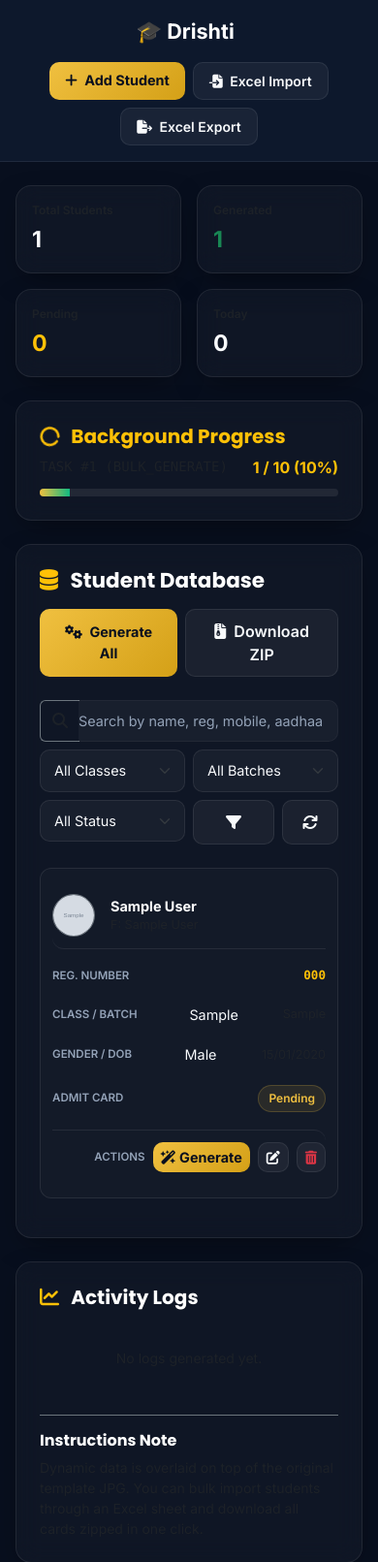
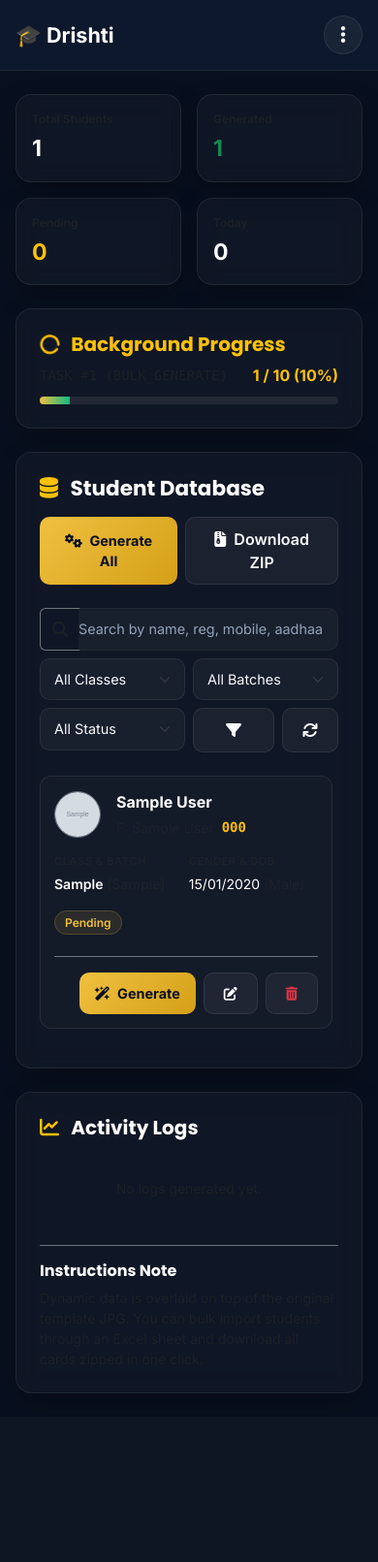
Before and after one commit to 123guddukumar/rkdrishty_admit_card, a Django app: page / in a window 390 px wide. Shown: the top 1611 px of the page at 97% size. After the commit the page ends 1441 px from the top, so only its background shows below. Run offline with Django 5.2, Linux system fonts and the light colour scheme; tables that the repository leaves empty hold one stand-in row (values such as "Sample post"); grey boxes marked "Sample" are stand-in pictures; data that the repository does not hold is empty; some libraries are stand-ins or nearby versions.

Commit message:
feat: display students in premium list view, collapse header actions into a 3-dot dropdown on mobile

```diff
--- a/admit_cards/templates/admit_cards/dashboard.html
+++ b/admit_cards/templates/admit_cards/dashboard.html
@@ -236,56 +236,48 @@
       border-bottom: none;
     }
 
-    /* Responsive Table to Cards styling for Mobile screens */
-    @media (max-width: 991px) {
-      .premium-table, .premium-table thead, .premium-table tbody, .premium-table th, .premium-table td, .premium-table tr {
-        display: block;
+    /* Premium Student List View Styling */
+    .student-list-container {
+      max-height: 60vh;
+      overflow-y: auto;
+      padding-right: 6px;
     }
-      .premium-table thead {
-        display: none;
+
+    /* Scrollbar */
+    .student-list-container::-webkit-scrollbar {
+      width: 6px;
     }
-      .premium-table tbody tr {
-        background-color: rgba(255, 255, 255, 0.02);
+    .student-list-container::-webkit-scrollbar-track {
+      background: rgba(255, 255, 255, 0.01);
+      border-radius: 4px;
+    }
+    .student-list-container::-webkit-scrollbar-thumb {
+      background: rgba(255, 255, 255, 0.1);
+      border-radius: 4px;
+    }
+    .student-list-container::-webkit-scrollbar-thumb:hover {
+      background: rgba(255, 255, 255, 0.2);
+    }
+
+    .student-list-item {
+      background: rgba(255, 255, 255, 0.02);
       border: 1px solid var(--border-color);
       border-radius: 12px;
-        margin-bottom: 16px;
-        padding: 16px 12px;
+      padding: 16px;
+      transition: all 0.2s;
     }
-      .premium-table td {
-        padding: 10px 0;
-        border: none;
-        display: flex;
-        justify-content: space-between;
-        align-items: center;
-        text-align: right;
-        font-size: 0.9rem;
+    .student-list-item:hover {
+      background: rgba(255, 255, 255, 0.04);
+      border-color: rgba(240, 192, 64, 0.2);
+      transform: translateY(-1px);
+      box-shadow: 0 4px 15px -3px rgba(0, 0, 0, 0.3);
     }
-      .premium-table td:first-child {
-        justify-content: flex-start;
-        text-align: left;
-        border-bottom: 1px solid var(--border-color);
-        padding-bottom: 12px;
-        margin-bottom: 8px;
-        width: 100%;
-        display: flex;
+
+    @media (max-width: 768px) {
+      .student-list-item {
+        padding: 14px;
       }
-      .premium-table td::before {
-        content: attr(data-label);
-        font-weight: 600;
-        color: var(--text-muted);
-        text-transform: uppercase;
-        font-size: 0.72rem;
-        text-align: left;
-        margin-right: 8px;
-      }
-      .premium-table td:first-child::before {
-        display: none;
-      }
-      .premium-table td:last-child {
-        justify-content: flex-end;
-        border-top: 1px solid var(--border-color);
-        padding-top: 12px;
-        margin-top: 8px;
+      .student-list-item > div {
         width: 100%;
       }
     }
@@ -312,12 +304,14 @@
   <!-- NAVBAR -->
   <nav class="premium-navbar">
     <div class="container-fluid px-3 px-md-5">
-      <div class="d-flex flex-column flex-md-row align-items-center justify-content-between gap-3">
+      <div class="d-flex align-items-center justify-content-between">
         <a href="{% url 'dashboard' %}" class="d-flex align-items-center text-decoration-none">
           <span class="fs-4 fw-bold text-white me-2">🎓 Drishti</span>
           <span class="fs-6 text-muted border-start border-secondary ps-2 d-none d-sm-inline">Admit Card Panel</span>
         </a>
-        <div class="d-flex flex-wrap gap-2 justify-content-center">
+
+        <!-- Actions: Desktop -->
+        <div class="d-none d-md-flex gap-2">
           <a href="{% url 'add_student' %}" class="btn btn-premium btn-sm py-2 px-3">
             <i class="fa-solid fa-plus me-1"></i> Add Student
           </a>
@@ -327,6 +321,33 @@
           <a href="{% url 'export_excel' %}" class="btn btn-premium-secondary btn-sm py-2 px-3">
             <i class="fa-solid fa-file-export me-1"></i> Excel Export
           </a>
+        </div>
+
+        <!-- Actions: Mobile (3-Dot Dropdown Menu) -->
+        <div class="d-flex d-md-none dropdown">
+          <button class="btn btn-premium-secondary rounded-circle p-0" type="button" data-bs-toggle="dropdown" aria-expanded="false" style="width: 40px; height: 40px; display: flex; align-items: center; justify-content: center;">
+            <i class="fa-solid fa-ellipsis-vertical fs-5"></i>
+          </button>
+          <ul class="dropdown-menu dropdown-menu-end dropdown-menu-dark bg-secondary p-2" style="border: 1px solid var(--border-color); border-radius: 12px; box-shadow: var(--shadow-premium);">
+            <li>
+              <a class="dropdown-item py-2 px-3 rounded" href="{% url 'add_student' %}">
+                <i class="fa-solid fa-plus me-2 text-warning"></i> Add Student
+              </a>
+            </li>
+            <li>
+              <hr class="dropdown-divider border-secondary my-1">
+            </li>
+            <li>
+              <button class="dropdown-item py-2 px-3 rounded text-start" data-bs-toggle="modal" data-bs-target="#importModal">
+                <i class="fa-solid fa-file-import me-2 text-info"></i> Excel Import
+              </button>
+            </li>
+            <li>
+              <a class="dropdown-item py-2 px-3 rounded" href="{% url 'export_excel' %}">
+                <i class="fa-solid fa-file-export me-2 text-success"></i> Excel Export
+              </a>
+            </li>
+          </ul>
         </div>
       </div>
     </div>
@@ -458,86 +479,82 @@
             </div>
           </form>
 
-          <!-- STUDENTS TABLE -->
-          <div class="table-responsive" style="max-height: 60vh; overflow-y: auto;">
-            <table class="premium-table">
-              <thead>
-                <tr>
-                  <th>Student Info</th>
-                  <th>Reg. Number</th>
-                  <th>Class / Batch</th>
-                  <th>Gender / DOB</th>
-                  <th>Admit Card Files</th>
-                  <th class="text-end">Actions</th>
-                </tr>
-              </thead>
-              <tbody>
+          <!-- STUDENTS LIST VIEW -->
+          <div class="student-list-container">
+            <div class="student-list">
               {% for s in students %}
-                  <tr>
-                    <td>
-                      <div class="d-flex align-items-center">
-                        <div class="me-3">
+                <div class="student-list-item mb-3 d-flex flex-column flex-md-row align-items-md-center justify-content-between gap-3">
+                  <!-- Left: Profile & Info -->
+                  <div class="d-flex align-items-center gap-3">
+                    <div class="avatar-container flex-shrink-0">
                       {% if s.photo %}
-                            <img src="{{ s.photo.url }}" class="rounded-circle border border-secondary" style="width: 44px; height: 44px; object-fit: cover;">
+                        <img src="{{ s.photo.url }}" class="rounded-circle border border-secondary" style="width: 48px; height: 48px; object-fit: cover;">
                       {% else %}
-                            <div class="rounded-circle bg-secondary d-flex align-items-center justify-content-center text-white" style="width: 44px; height: 44px;">
+                        <div class="rounded-circle bg-secondary d-flex align-items-center justify-content-center text-white" style="width: 48px; height: 48px;">
                           <i class="fa-solid fa-user"></i>
                         </div>
                       {% endif %}
                     </div>
                     <div>
-                          <div class="fw-bold text-white">{{ s.name }}</div>
-                          <div class="text-muted small">F: {{ s.father_name }}</div>
+                      <div class="fw-bold text-white fs-6">{{ s.name }}</div>
+                      <div class="d-flex flex-wrap gap-2 align-items-center mt-1">
+                        <span class="text-muted small">F: {{ s.father_name }}</span>
+                        <span class="text-secondary d-none d-sm-inline">•</span>
+                        <code class="text-warning small fw-semibold">{{ s.registration_number }}</code>
                       </div>
                     </div>
-                    </td>
-                    <td data-label="Reg. Number">
-                      <code class="text-warning fw-semibold">{{ s.registration_number }}</code>
-                    </td>
-                    <td data-label="Class / Batch">
-                      <div>{{ s.student_class }}</div>
-                      <div class="text-muted small">{{ s.batch }}</div>
-                    </td>
-                    <td data-label="Gender / DOB">
-                      <div>{{ s.gender }}</div>
-                      <div class="text-muted small">{{ s.dob|date:"d/m/Y" }}</div>
-                    </td>
-                    <td data-label="Admit Card">
+                  </div>
+
+                  <!-- Middle: Class/Batch & Gender/DOB -->
+                  <div class="d-flex align-items-center gap-4 flex-wrap justify-content-start justify-content-md-center">
+                    <div>
+                      <div class="text-muted" style="font-size: 0.7rem; text-transform: uppercase; font-weight: 600; letter-spacing: 0.5px;">Class & Batch</div>
+                      <div class="text-white small fw-semibold mt-1">{{ s.student_class }} <span class="text-muted">({{ s.batch }})</span></div>
+                    </div>
+                    <div>
+                      <div class="text-muted" style="font-size: 0.7rem; text-transform: uppercase; font-weight: 600; letter-spacing: 0.5px;">Gender & DOB</div>
+                      <div class="text-white small mt-1">{{ s.dob|date:"d/m/Y" }} <span class="text-muted">({{ s.gender }})</span></div>
+                    </div>
+                  </div>
+
+                  <!-- Right: Status & Downloads -->
+                  <div class="d-flex align-items-center gap-3 flex-wrap justify-content-start justify-content-md-center">
+                    <div>
                       {% if s.is_generated %}
-                        <span class="premium-badge badge-generated mb-2 d-inline-block">Generated</span>
-                        <div class="d-flex gap-2 justify-content-end justify-content-lg-start">
-                          <a href="{% url 'download_card_api' %}?student_id={{ s.id }}&format=jpg" class="btn btn-sm btn-outline-info py-0 px-2" style="font-size: 0.72rem;"><i class="fa-solid fa-image"></i> JPG</a>
-                          <a href="{% url 'download_card_api' %}?student_id={{ s.id }}&format=pdf" class="btn btn-sm btn-outline-danger py-0 px-2" style="font-size: 0.72rem;"><i class="fa-solid fa-file-pdf"></i> PDF</a>
-                        </div>
+                        <span class="premium-badge badge-generated">Generated</span>
                       {% else %}
                         <span class="premium-badge badge-pending">Pending</span>
                       {% endif %}
-                    </td>
-                    <td data-label="Actions" class="text-end">
-                      <div class="d-flex justify-content-end gap-2 flex-wrap">
-                        <button class="btn btn-sm btn-premium py-1 px-2 btn-generate-single" data-id="{{ s.id }}">
-                          <i class="fa-solid fa-wand-magic-sparkles"></i> Generate
+                    </div>
+                    {% if s.is_generated %}
+                      <div class="d-flex gap-1.5">
+                        <a href="{% url 'download_card_api' %}?student_id={{ s.id }}&format=jpg" class="btn btn-sm btn-outline-info py-1 px-2.5" style="font-size: 0.72rem; font-weight: 500;"><i class="fa-solid fa-image me-1"></i> JPG</a>
+                        <a href="{% url 'download_card_api' %}?student_id={{ s.id }}&format=pdf" class="btn btn-sm btn-outline-danger py-1 px-2.5" style="font-size: 0.72rem; font-weight: 500;"><i class="fa-solid fa-file-pdf me-1"></i> PDF</a>
+                      </div>
+                    {% endif %}
+                  </div>
+
+                  <!-- Actions -->
+                  <div class="d-flex justify-content-end gap-2 flex-wrap border-top border-secondary pt-3 pt-md-0 border-md-top-0 mt-2 mt-md-0 justify-content-md-end w-100 w-md-auto">
+                    <button class="btn btn-sm btn-premium py-1.5 px-3 btn-generate-single" data-id="{{ s.id }}">
+                      <i class="fa-solid fa-wand-magic-sparkles me-1"></i> Generate
                     </button>
                     {% if s.is_generated %}
-                          <button class="btn btn-sm btn-premium-secondary py-1 px-2 btn-preview" data-name="{{ s.name }}" data-url="{{ s.card_jpg.url }}">
-                            <i class="fa-solid fa-eye"></i> Preview
+                      <button class="btn btn-sm btn-premium-secondary py-1.5 px-3 btn-preview" data-name="{{ s.name }}" data-url="{{ s.card_jpg.url }}">
+                        <i class="fa-solid fa-eye me-1"></i> Preview
                       </button>
                     {% endif %}
-                        <a href="{% url 'edit_student' s.pk %}" class="btn btn-sm btn-premium-secondary py-1 px-2"><i class="fa-solid fa-pen-to-square"></i></a>
-                        <a href="{% url 'delete_student' s.pk %}" class="btn btn-sm btn-premium-secondary py-1 px-2 text-danger" onclick="return confirm('Are you sure you want to delete this student?')"><i class="fa-solid fa-trash-can"></i></a>
+                    <a href="{% url 'edit_student' s.pk %}" class="btn btn-sm btn-premium-secondary py-1.5 px-2.5"><i class="fa-solid fa-pen-to-square"></i></a>
+                    <a href="{% url 'delete_student' s.pk %}" class="btn btn-sm btn-premium-secondary py-1.5 px-2.5 text-danger" onclick="return confirm('Are you sure you want to delete this student?')"><i class="fa-solid fa-trash-can"></i></a>
                   </div>
-                    </td>
-                  </tr>
+                </div>
               {% empty %}
-                  <tr>
-                    <td colspan="6" class="text-center py-5 text-muted">
+                <div class="text-center py-5 text-muted">
                   <i class="fa-solid fa-inbox fs-3 mb-3 d-block"></i>
                   No student records found in the database.
-                    </td>
-                  </tr>
+                </div>
               {% endfor %}
-              </tbody>
-            </table>
+            </div>
           </div>
         </div>
       </div>
```
Lines whose indentation alone changed are shown as unchanged.
